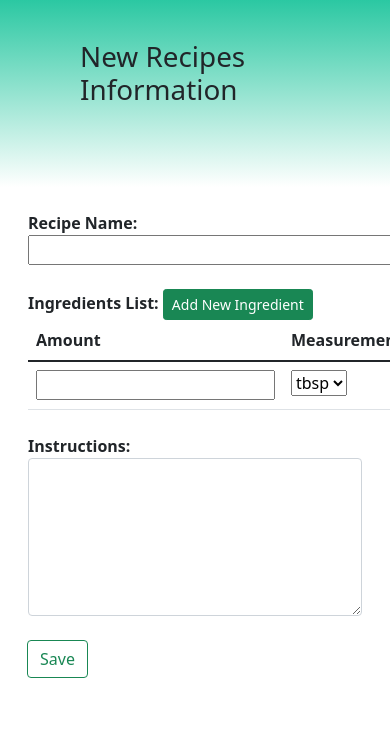
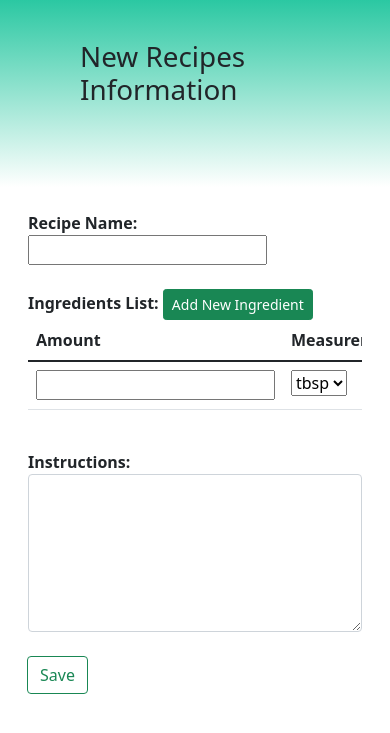
Before and after one commit to YCPyc/CS4640_EasyPeasy, a PHP site: page /addPage.html in a window 390 px wide. Shown: the part 56-789 px from the top of the page. Run offline with PHP 8.4, Linux system fonts and the light colour scheme; some libraries are stand-ins or nearby versions.

Commit message:
responsive add page fixed

```diff
--- a/addPage.html
+++ b/addPage.html
@@ -54,7 +54,7 @@
             <form autocomplete="on">
                 <div class="add name--section">
                     <label class="label--name" for="recipe--name">Recipe Name:</label>
-                    <input type="text" id="recipe--name" size="40" pattern="^[A-Za-z]+$">
+                    <input type="text" id="recipe--name"  pattern="^[A-Za-z]+$">
                 </div>
 
                 <div class="add ingredient--section">
@@ -62,6 +62,7 @@
 
                     <button type="button" class="btn btn-success btn-sm" id="insert-more">Add New Ingredient</button>
                      <br>
+                     <div class="table-responsive">
                         <table class="table" id="mytable">
                             <thead>
                                 <th>Amount</th>
@@ -96,6 +97,7 @@
                                 </tr>
                             </tbody>
                         </table>
+                     </div>
                 </div>
 
                 <div class="add instuctions--section">
--- a/styles/main.css
+++ b/styles/main.css
@@ -162,8 +162,9 @@ a.navlogo {
 		border-color: white;
 
 	}
-
-
+	#recipe--name{
+		size:40
+	}
 
 
 }
@@ -180,4 +181,8 @@ a.navlogo {
 		color: white
 	}
 
+	#recipe--name{
+		size:50%
+	}
+
 }
```
Lines whose indentation alone changed are shown as unchanged.
